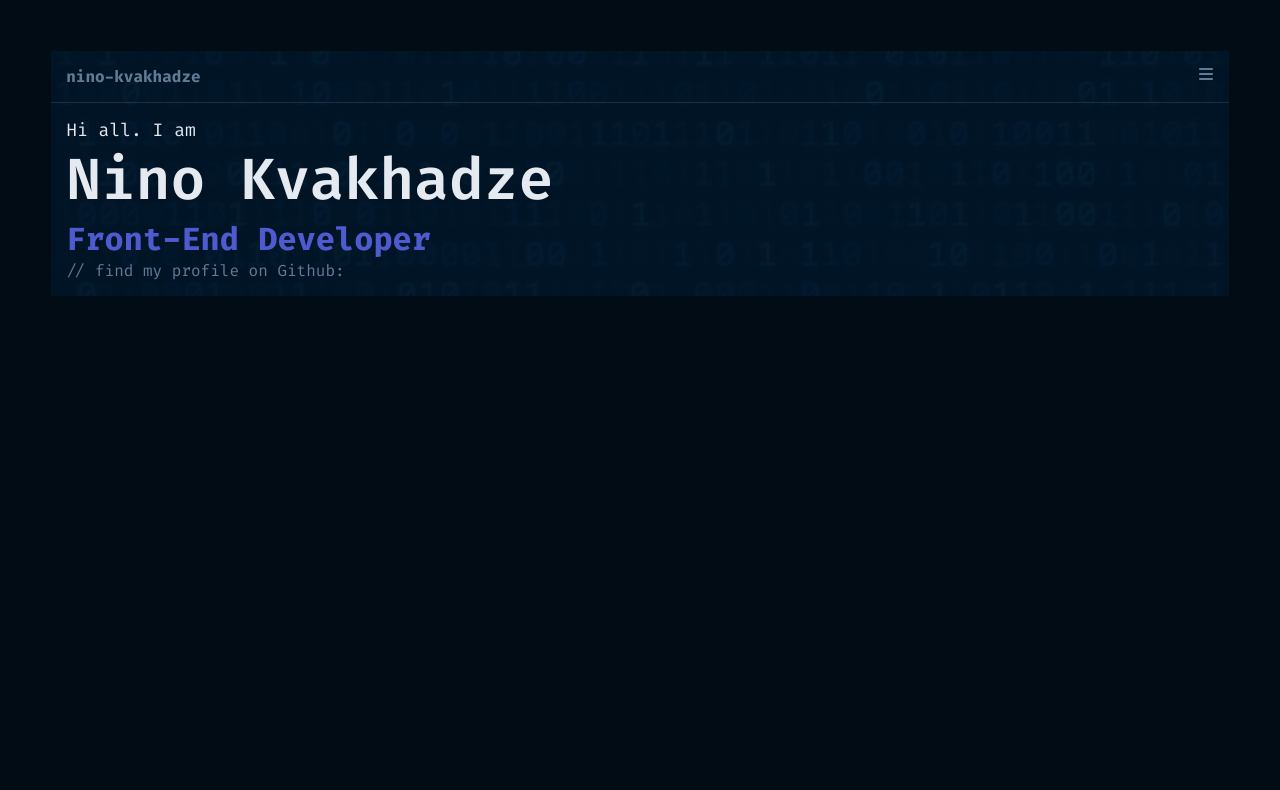
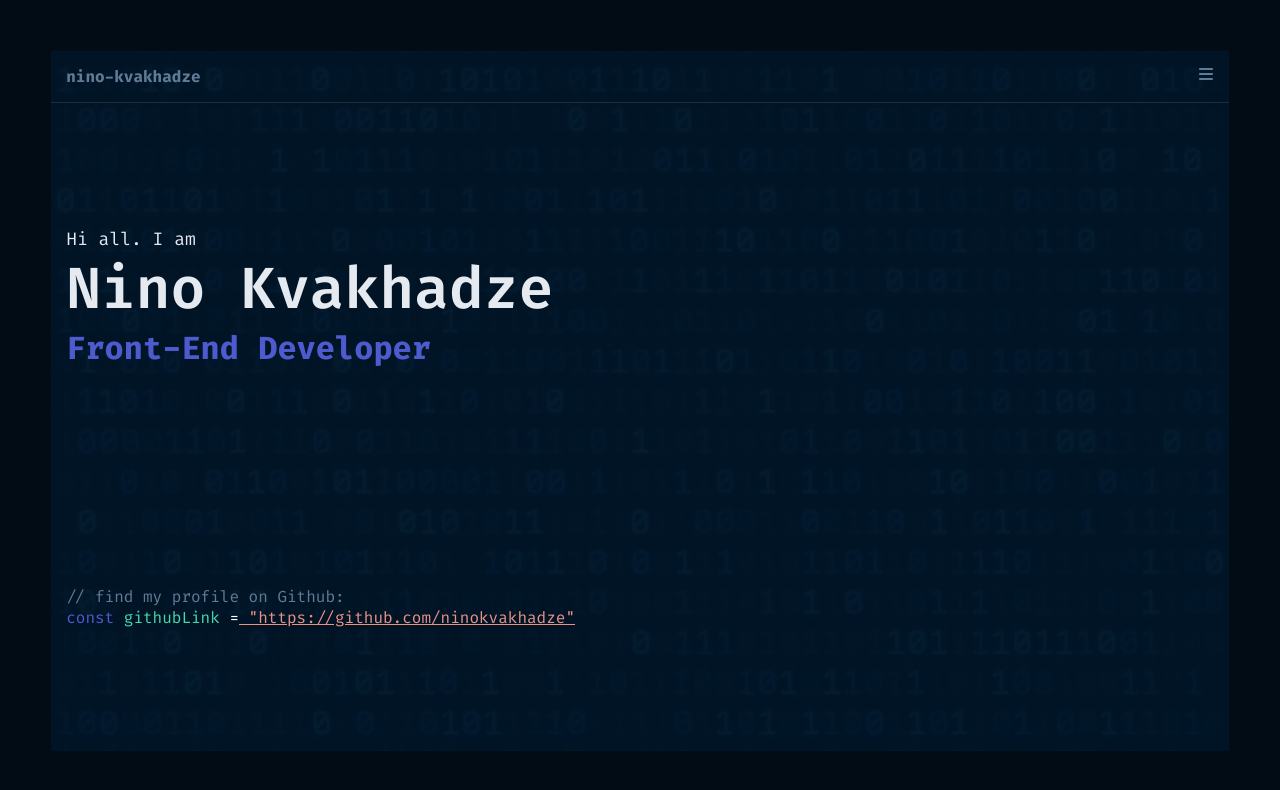
Before and after one commit to ninokvakhadze/portfolio, a React (Vite) app: page / in a window 1280 px wide. Shown: the top 790 px of the page. Built offline with nearby package versions, Linux system fonts and the light colour scheme.

Commit message:
added gihub link

```diff
--- a/src/App.css
+++ b/src/App.css
@@ -6,7 +6,6 @@
 }
 body{
   background-color: rgb(1, 12, 21);
-  background-image: url();
   padding: 4%;
   width: 100%;
 }
--- a/src/pages/Home.tsx
+++ b/src/pages/Home.tsx
@@ -12,7 +12,10 @@ function Home() {
       </Introduction>
       <FindMe>
         <Commented>// find my profile on Github:</Commented>
-        <GitLink></GitLink>
+        <GitLink>
+          <Variable>const</Variable> <VarName>githubLink</VarName> =
+          <Linked href="https://github.com/ninokvakhadze"> "https://github.com/ninokvakhadze"</Linked>
+        </GitLink>
       </FindMe>
     </HomeDiv>
   );
@@ -27,20 +30,26 @@ const HomeDiv = styled.div`
   width: 100%;
   background-color: rgba(1, 22, 39, 0.95);
   padding: 15px;
+  min-height: 81vh;
+
 `;
 const Introduction = styled.div``;
 const Hello = styled.h2`
   font-family: "Fira code", sans-serif;
-  font-size: 18px;
   text-align: left;
   font-weight: 400;
   color: #e5e9f0;
+  @media screen and (min-width: 768px){
+    font-size: 18px;
+  }
 `;
 const Job = styled.h3`
   font-family: "Fira code", sans-serif;
-  font-size: 32px;
   text-align: left;
   color: #4d5bce;
+  @media screen and (min-width: 768px){
+    font-size: 32px;
+  }
 `;
 const NameSpan = styled.span`
   font-size: 58px;
@@ -53,7 +62,19 @@ const FindMe = styled.div`
   font-size: 16px;
   font-weight: normal;
   text-align: left;
+`;
+const Commented = styled.p`
   color: #607b96;
 `;
-const Commented = styled.p``;
-const GitLink = styled.div``;
+const GitLink = styled.p`
+  color: #fff;
+`;
+const Linked = styled.a`
+  color: #e99287;
+`;
+const Variable = styled.span`
+  color: #4d5bce;
+`;
+const VarName = styled.span`
+  color: #43d9ad;
+`;
```
